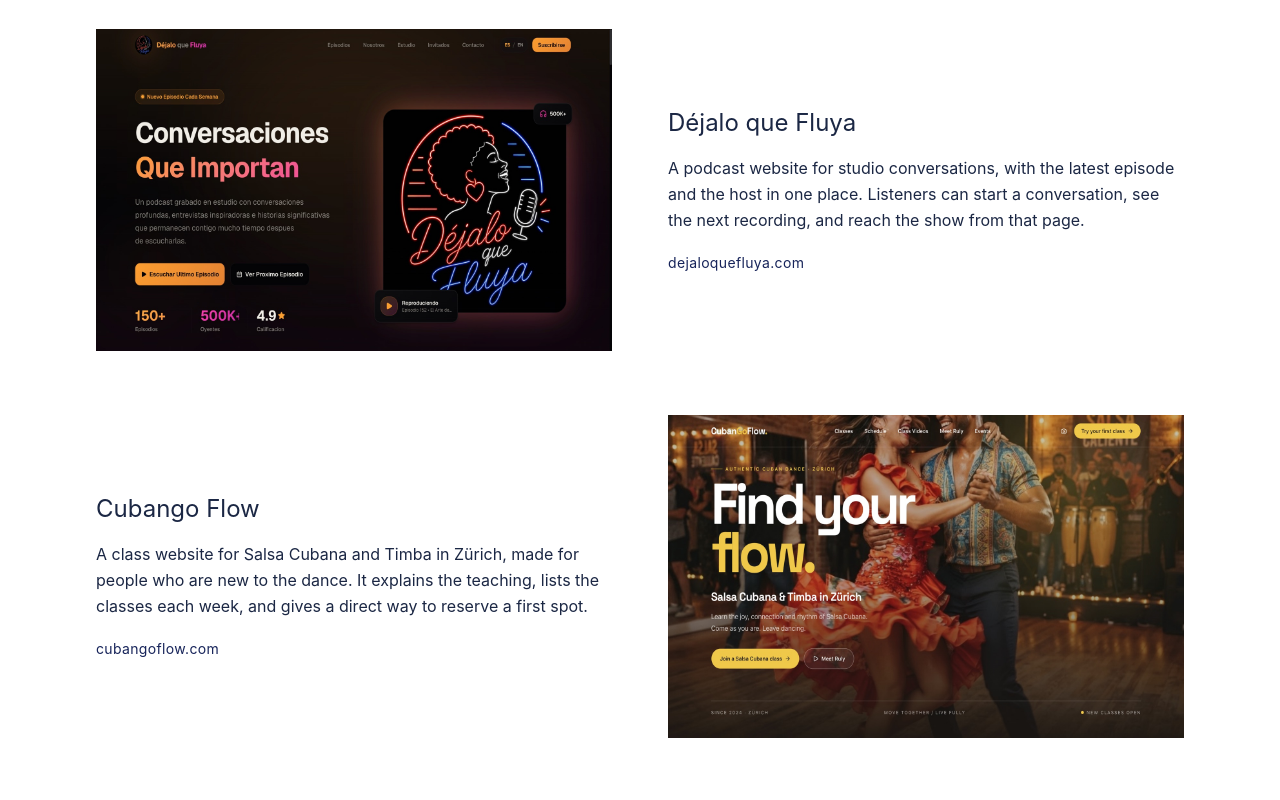
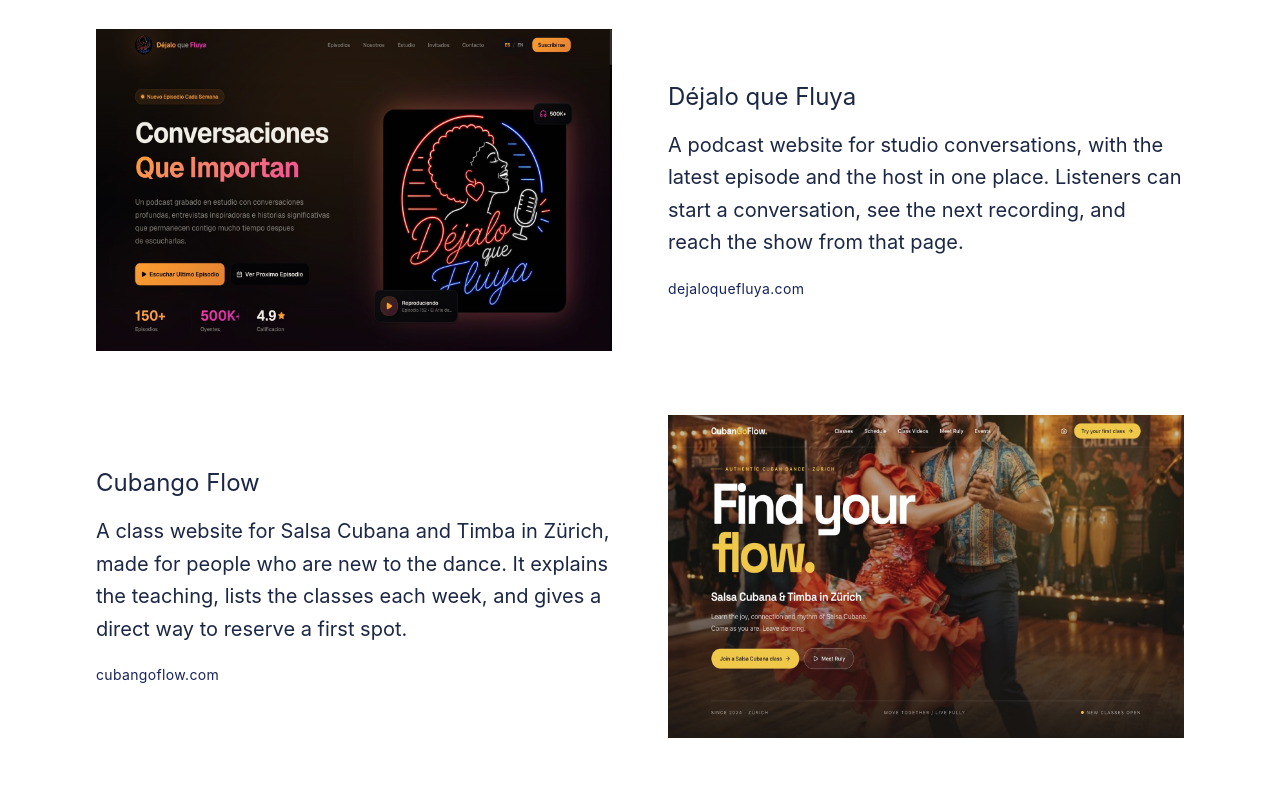
Before and after one commit to rcubila/raulcubilaperez.com, a Next.js app: page / in a window 1280 px wide. Shown: the part 5200-6000 px from the top of the page. Built offline with nearby package versions, Linux system fonts and the light colour scheme.

Commit message:
Enlarge the project descriptions so they read clearly beside the full previews.
Co-authored-by: Cursor <cursoragent@cursor.com>

```diff
--- a/components/Projects.tsx
+++ b/components/Projects.tsx
@@ -37,7 +37,7 @@ export default function Projects() {
 
               <div className={imageFirst ? '' : 'md:order-1'}>
                 <h3 className="text-2xl font-normal text-[#1b2744]">{project.title}</h3>
-                <p className="mt-4 text-base font-normal leading-relaxed text-[#1b2744]">
+                <p className="mt-4 text-lg font-normal leading-relaxed text-[#1b2744] md:text-xl">
                   {project.description}
                 </p>
                 <a
```
